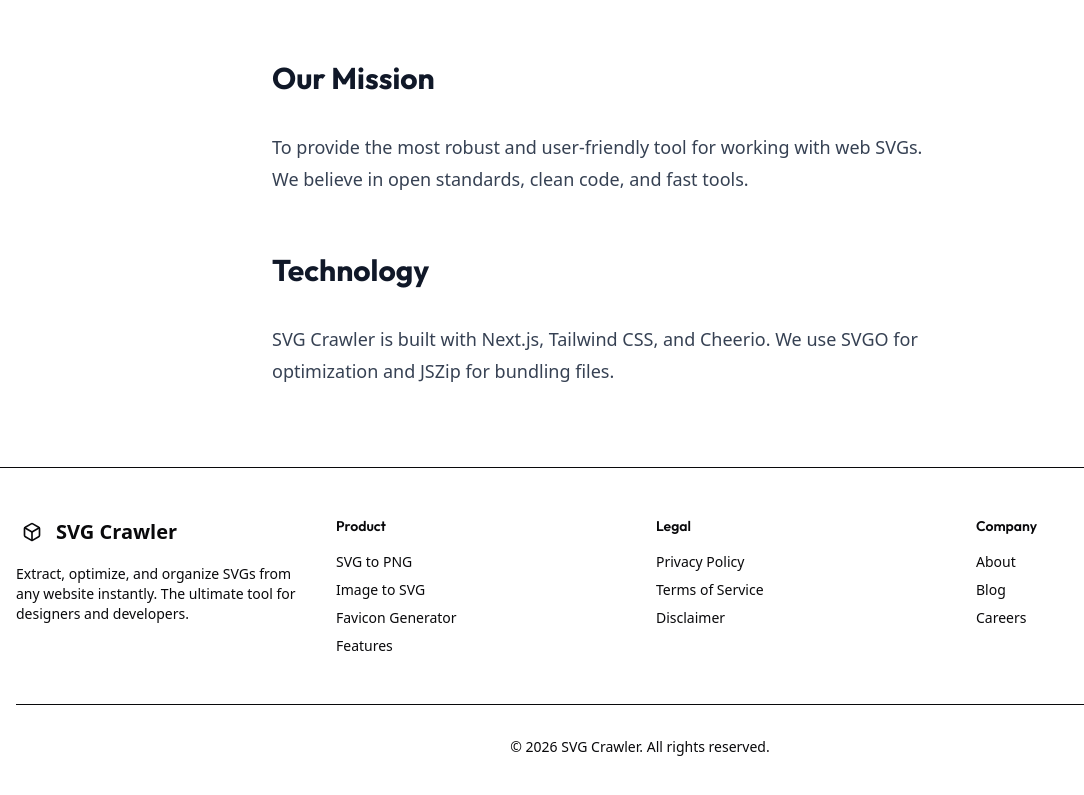
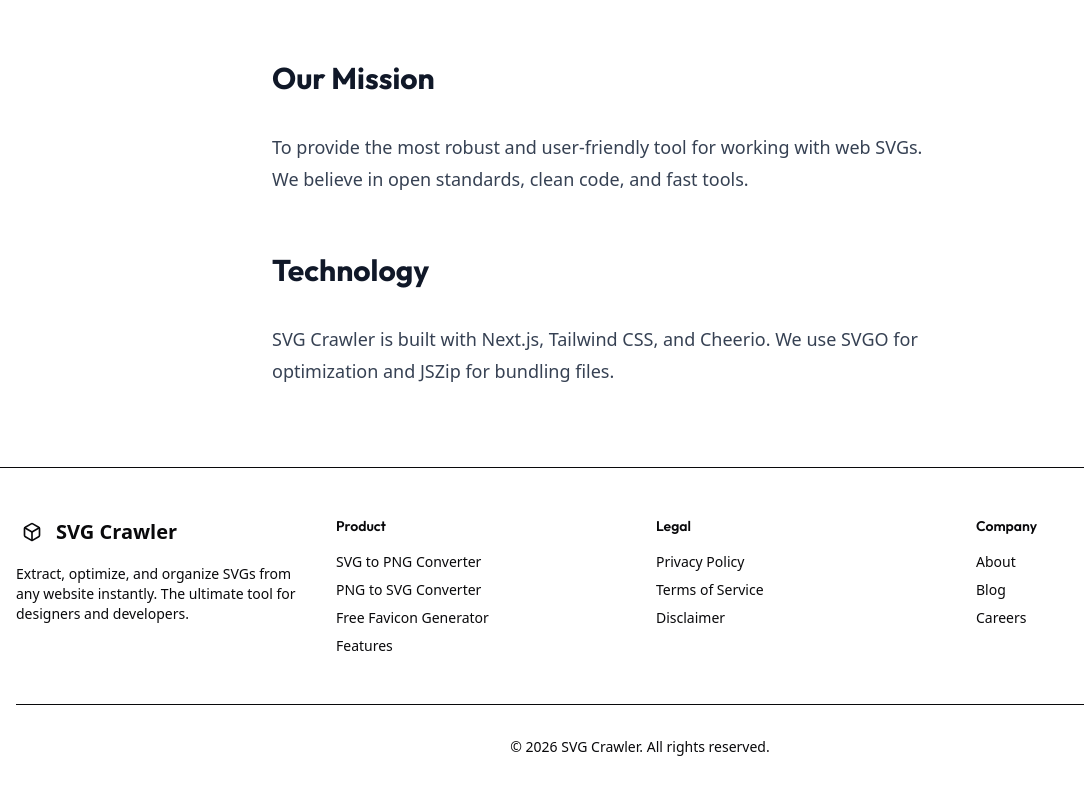
Before and after one commit to abhishekbandhu/svcrawler, a Next.js app: page /about in a window 1280 px wide. Shown: the part 445-1240 px from the top of the page, without its empty margins (0-1084 px from the left). Built offline with nearby package versions, Linux system fonts and the light colour scheme.

Commit message:
Implement Google SEO Starter Guide UX and UI recommendations

```diff
--- a/src/app/blog/png-to-svg/page.tsx
+++ b/src/app/blog/png-to-svg/page.tsx
@@ -162,7 +162,7 @@
                     <div className="rounded-2xl overflow-hidden mb-12 border border-border">
                         <img
                             src="https://images.unsplash.com/photo-1558655146-d09347e0b7a8?q=80&w=2670&auto=format&fit=crop"
-                            alt="Vector editing on a screen"
+                            alt="Graphic designer converting a pixelated PNG image into a scalable vector graphic (SVG) on a modern laptop screen"
                             className="w-full aspect-video object-cover"
                         />
                     </div>
--- a/src/app/client-page.tsx
+++ b/src/app/client-page.tsx
@@ -129,7 +129,7 @@
               <div className="flex -space-x-2">
                 {[1, 2, 3, 4].map((i) => (
                   <div key={i} className="w-8 h-8 rounded-full border-2 border-background bg-muted flex items-center justify-center overflow-hidden">
-                    <img src={`https://api.dicebear.com/7.x/avataaars/svg?seed=${i}`} alt="User" />
+                    <img src={`https://api.dicebear.com/7.x/avataaars/svg?seed=${i}`} alt={`Profile avatar of SVGCrawler user ${i} leaving a review`} />
                   </div>
                 ))}
               </div>
--- a/src/components/Footer.tsx
+++ b/src/components/Footer.tsx
@@ -25,9 +25,9 @@
                     <div>
                         <h3 className="font-semibold mb-4 text-sm">Product</h3>
                         <ul className="space-y-2 text-sm text-muted-foreground">
-                            <li><Link href="/convert" className="hover:text-foreground transition-colors">SVG to PNG</Link></li>
-                            <li><Link href="/image-to-svg" className="hover:text-foreground transition-colors">Image to SVG</Link></li>
-                            <li><Link href="/favicon-generator" className="hover:text-foreground transition-colors">Favicon Generator</Link></li>
+                            <li><Link href="/convert" className="hover:text-foreground transition-colors" title="Convert SVG to PNG">SVG to PNG Converter</Link></li>
+                            <li><Link href="/image-to-svg" className="hover:text-foreground transition-colors" title="Convert PNG to SVG">PNG to SVG Converter</Link></li>
+                            <li><Link href="/favicon-generator" className="hover:text-foreground transition-colors" title="Generate Favicons from Images">Free Favicon Generator</Link></li>
                             <li><Link href="#features" className="hover:text-foreground transition-colors">Features</Link></li>
                         </ul>
                     </div>
```
